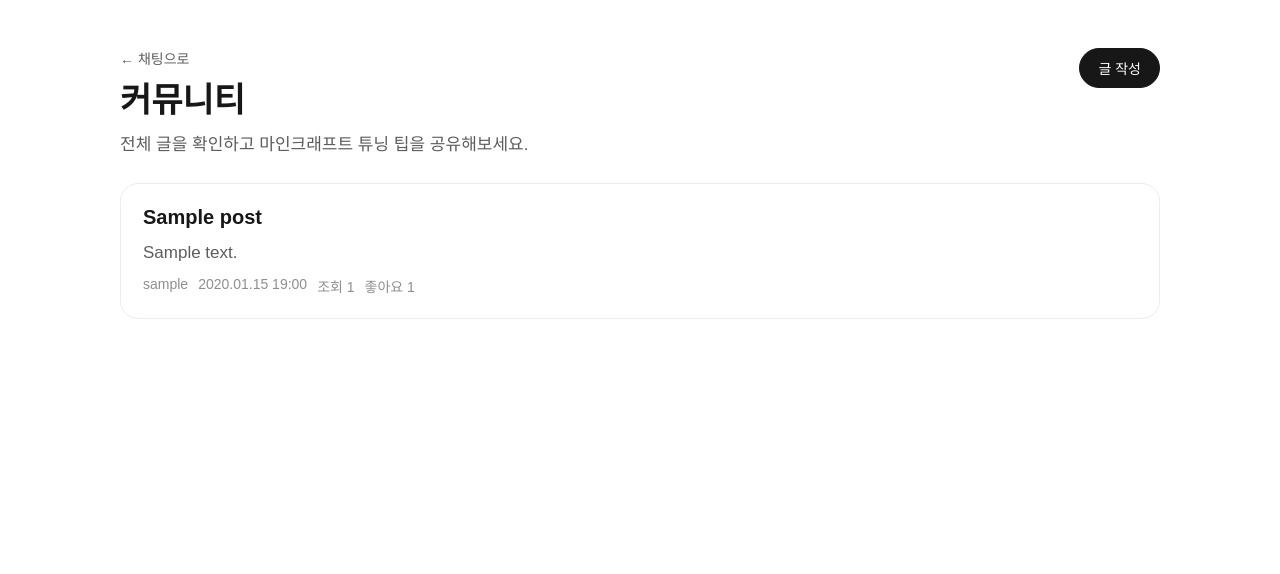
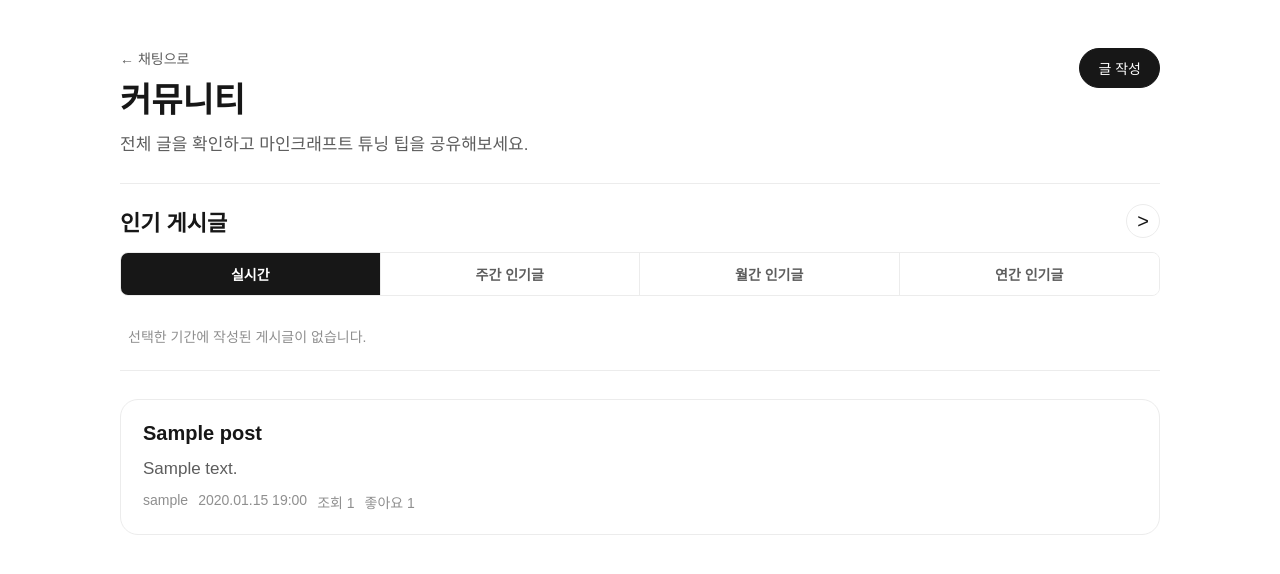
Before and after one commit to doyeon789/mine-tuning-web, a Django app: page /community/ in a window 1280 px wide. Shown: the top 574 px of the page. Run offline with Django 5.2, Linux system fonts and the light colour scheme; tables that the repository leaves empty hold one stand-in row (values such as "Sample post"); some libraries are stand-ins or nearby versions.

Commit message:
커뮤니티 인기 게시글 탭 추가

```diff
--- a/community/templates/community/post_list.html
+++ b/community/templates/community/post_list.html
@@ -10,6 +10,56 @@
         <a class="community-primary-link" href="{% url 'community:post_create' %}">글 작성</a>
     </header>
 
+    <section class="community-popular-preview" aria-label="인기 게시글">
+        <div class="community-popular-preview-header">
+            <a
+                class="community-popular-preview-title"
+                href="{% url 'community:popular_post_list' %}?period={{ popular_period }}"
+            >
+                인기 게시글
+            </a>
+            <a
+                class="community-popular-preview-more"
+                href="{% url 'community:popular_post_list' %}?period={{ popular_period }}"
+                aria-label="인기 게시글 더보기"
+            >
+                &gt;
+            </a>
+        </div>
+
+        <nav class="community-popular-preview-tabs" aria-label="인기 게시글 기간">
+            {% for period_key, period in popular_periods.items %}
+                <a
+                    class="{% if popular_period == period_key %}is-active{% endif %}"
+                    href="{% url 'community:post_list' %}?popular_period={{ period_key }}"
+                >
+                    {{ period.label }}
+                </a>
+            {% endfor %}
+        </nav>
+
+        <div class="community-popular-preview-list">
+            {% for post in popular_posts %}
+                <a
+                    class="community-popular-preview-item"
+                    href="{% url 'community:post_detail' post.pk %}"
+                >
+                    <span class="community-popular-preview-rank">{{ forloop.counter }}</span>
+                    <span class="community-popular-preview-body">
+                        <strong>{{ post.title }}</strong>
+                        <span>
+                            조회 {{ post.view_count }} · 좋아요 {{ post.like_total }}
+                        </span>
+                    </span>
+                </a>
+            {% empty %}
+                <p class="community-popular-preview-empty">
+                    선택한 기간에 작성된 게시글이 없습니다.
+                </p>
+            {% endfor %}
+        </div>
+    </section>
+
     {% include "community/_post_card_list.html" with posts=posts list_label="전체 글" empty_title="아직 작성된 글이 없습니다." empty_message="첫 번째 커뮤니티 글을 남겨보세요." show_create_link=True %}
 </main>
 {% endblock content %}
--- a/static/css/styles.css
+++ b/static/css/styles.css
@@ -992,6 +992,149 @@ a {
     gap: 14px;
 }
 
+.community-popular-preview {
+    display: grid;
+    gap: 14px;
+    margin-bottom: 28px;
+    border-top: 1px solid #ececec;
+    border-bottom: 1px solid #ececec;
+    padding: 20px 0;
+}
+
+.community-popular-preview-header {
+    display: flex;
+    align-items: center;
+    justify-content: space-between;
+    gap: 12px;
+}
+
+.community-popular-preview-title {
+    color: #171717;
+    font-size: 22px;
+    font-weight: 800;
+    text-decoration: none;
+}
+
+.community-popular-preview-title:hover {
+    text-decoration: underline;
+}
+
+.community-popular-preview-more {
+    display: inline-flex;
+    align-items: center;
+    justify-content: center;
+    width: 34px;
+    height: 34px;
+    border: 1px solid #ececec;
+    border-radius: 999px;
+    color: #171717;
+    font-size: 20px;
+    line-height: 1;
+    text-decoration: none;
+}
+
+.community-popular-preview-more:hover {
+    border-color: #171717;
+}
+
+.community-popular-preview-tabs {
+    display: grid;
+    grid-template-columns: repeat(4, minmax(0, 1fr));
+    border: 1px solid #ececec;
+    border-radius: 8px;
+    overflow: hidden;
+}
+
+.community-popular-preview-tabs a {
+    display: inline-flex;
+    align-items: center;
+    justify-content: center;
+    min-height: 42px;
+    border-right: 1px solid #ececec;
+    background: #ffffff;
+    color: #5d5d5d;
+    font-size: 14px;
+    font-weight: 700;
+    text-align: center;
+    text-decoration: none;
+}
+
+.community-popular-preview-tabs a:last-child {
+    border-right: 0;
+}
+
+.community-popular-preview-tabs a:hover,
+.community-popular-preview-tabs a.is-active {
+    background: #171717;
+    color: #ffffff;
+}
+
+.community-popular-preview-list {
+    display: grid;
+    gap: 2px;
+}
+
+.community-popular-preview-item {
+    display: grid;
+    grid-template-columns: 34px minmax(0, 1fr);
+    gap: 10px;
+    align-items: center;
+    border-radius: 8px;
+    padding: 10px 8px;
+    color: #171717;
+    text-decoration: none;
+}
+
+.community-popular-preview-item:hover {
+    background: #f7f7f7;
+}
+
+.community-popular-preview-rank {
+    display: inline-flex;
+    align-items: center;
+    justify-content: center;
+    width: 28px;
+    height: 28px;
+    border-radius: 999px;
+    background: #171717;
+    color: #ffffff;
+    font-size: 13px;
+    font-weight: 800;
+}
+
+.community-popular-preview-body {
+    display: grid;
+    min-width: 0;
+    gap: 3px;
+}
+
+.community-popular-preview-body strong {
+    overflow: hidden;
+    text-overflow: ellipsis;
+    white-space: nowrap;
+}
+
+.community-popular-preview-body span,
+.community-popular-preview-empty {
+    color: #8f8f8f;
+    font-size: 14px;
+}
+
+.community-popular-preview-empty {
+    margin: 0;
+    padding: 16px 8px 4px;
+}
+
+@media (max-width: 640px) {
+    .community-popular-preview-tabs {
+        grid-template-columns: repeat(2, minmax(0, 1fr));
+    }
+
+    .community-popular-preview-tabs a:nth-child(2n) {
+        border-right: 0;
+    }
+}
+
 .community-popular-period-tabs {
     display: flex;
     flex-wrap: wrap;
```
Also changed, not shown: community/tests.py (+17 -0 lines).
